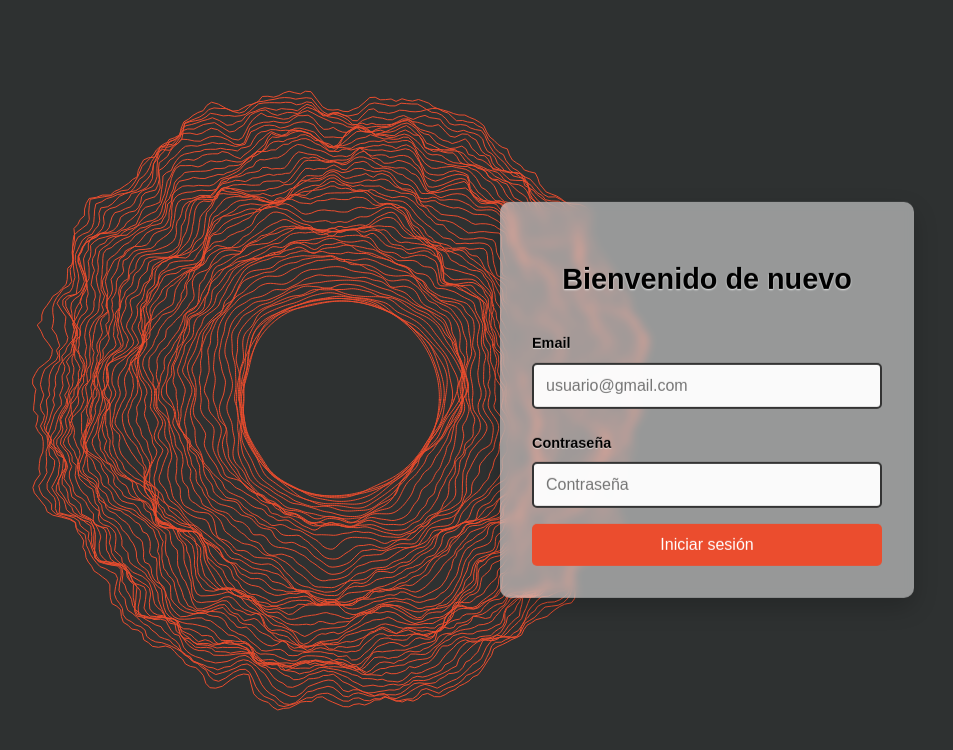
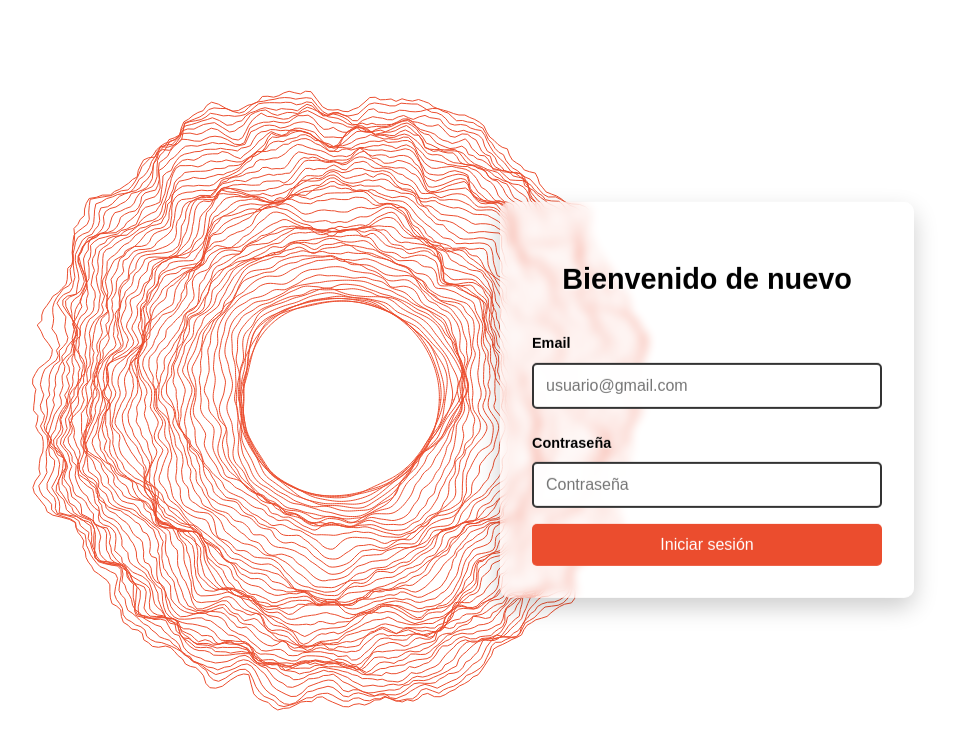
Before and after one commit to Cristianpl08/Front_taller, a React (Vite) app: page / in a window 1280 px wide. Shown: the top 750 px of the page, without its empty margins (302-1255 px from the left). Built offline with nearby package versions, Linux system fonts and the light colour scheme.

Commit message:
Update metadata hashes and change background color in Login component to white

```diff
--- a/src/components/Login.jsx
+++ b/src/components/Login.jsx
@@ -25,7 +25,7 @@ function Login({ onLoginSuccess }) {
           scale: 0.60,
           scaleMobile: 1.00,
           color: 0xeb4d2e,
-          backgroundColor: 0x2e3131,
+          backgroundColor: 0xffffff,
           spacing: 0,
           chaos: 4,
           size: 1.5,
@@ -102,7 +102,7 @@ function Login({ onLoginSuccess }) {
         width: '100vw',
         height: '100vh',
         overflow: 'hidden',
-        backgroundColor: '#2e3131'
+        backgroundColor: '#ffffff'
       }}
     >
 
```
